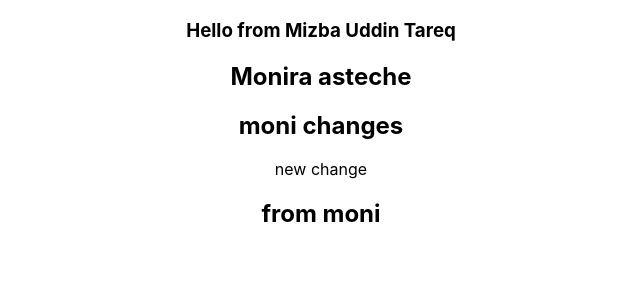
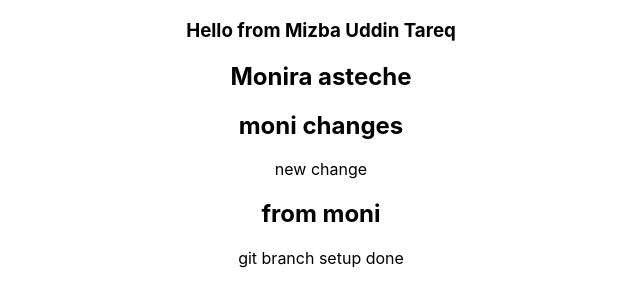
Before and after one commit to mizbauddintareq/bd-commerce, a React (Create React App) app: page / in a window 1280 px wide. Shown: the top 306 px of the page, without its empty margins (319-959 px from the left). Built offline with nearby package versions, Linux system fonts and the light colour scheme.

Commit message:
branch done

```diff
--- a/src/App.js
+++ b/src/App.js
@@ -9,6 +9,8 @@ function App() {
       <h2>moni changes</h2>
       <p>new change</p>
       <h2>from moni</h2>
+      <p>git branch setup done</p>
+
     </div>
   );
 }
```
